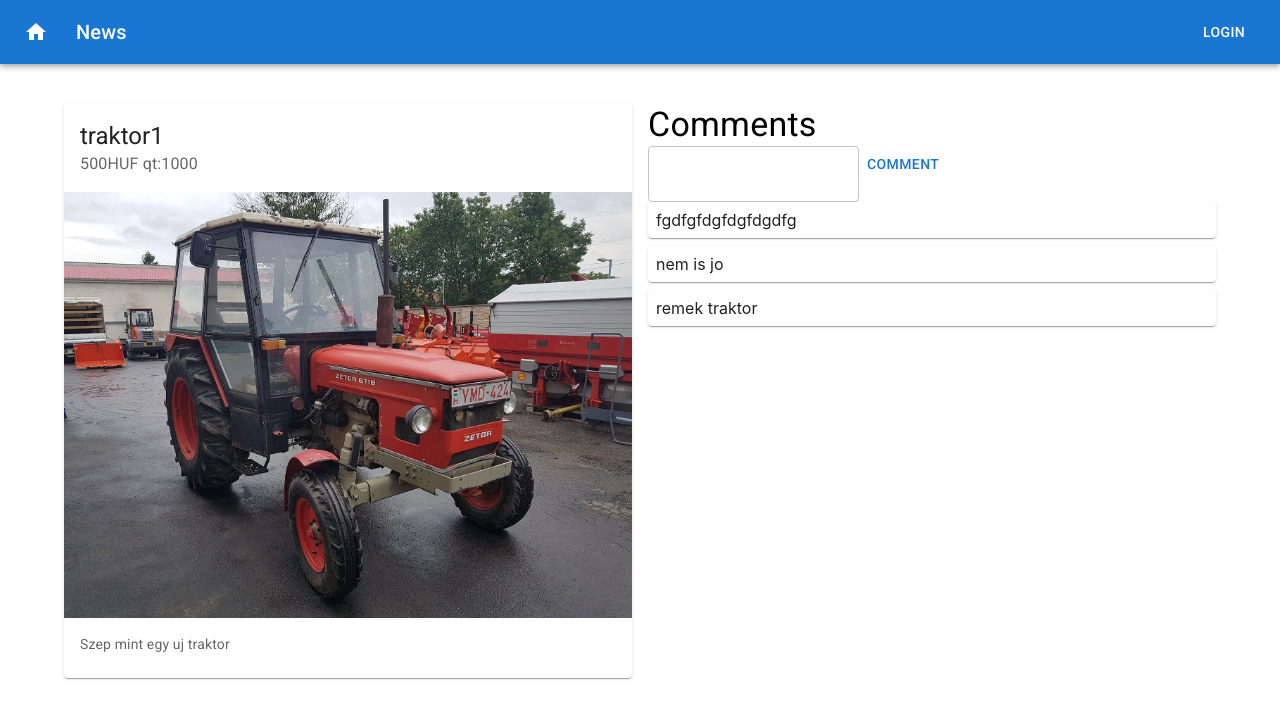
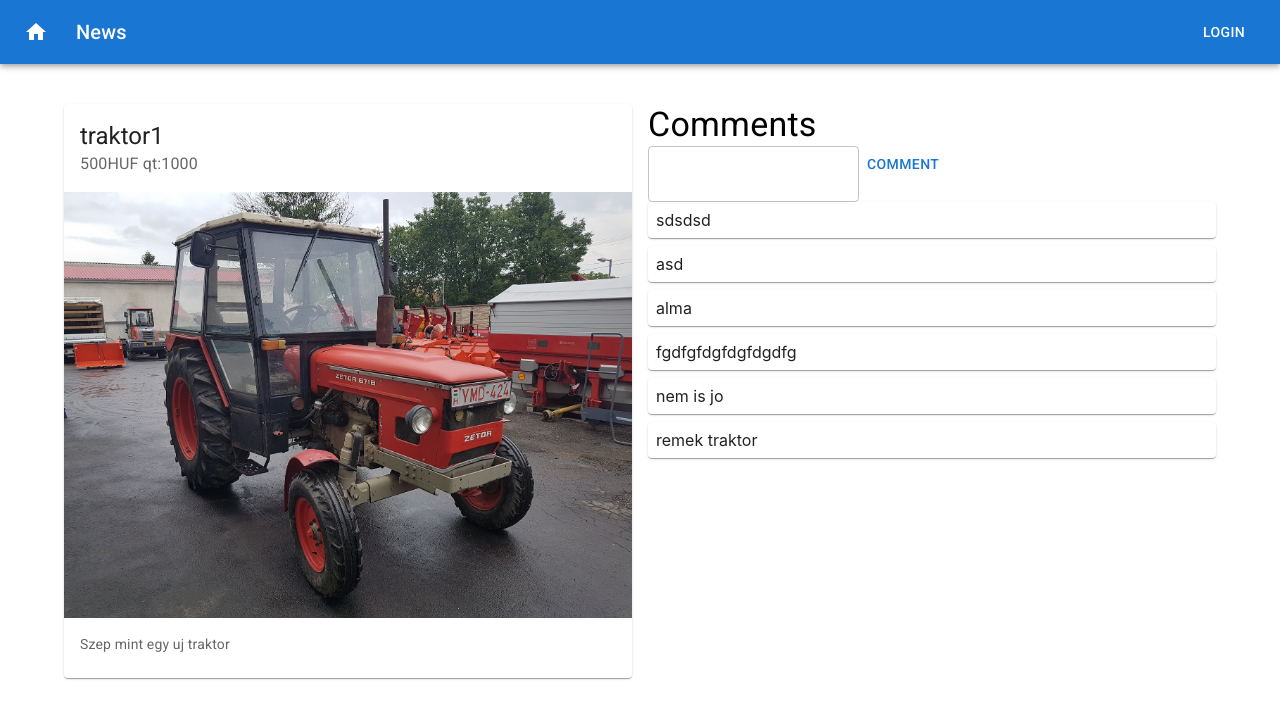
Before and after one commit to kasznar/d-react-training, a React (Create React App) app: page /product/1 in a window 1280 px wide. Shown: the top 718 px of the page. Built offline with nearby package versions, Linux system fonts and the light colour scheme; data requests are answered from the project's data file.

Commit message:
refresh after new comment

```diff
--- a/db.json
+++ b/db.json
@@ -34,6 +34,21 @@
       "productId": "1",
       "text": "fgdfgfdgfdgfdgdfg",
       "id": 8
+    },
+    {
+      "productId": "1",
+      "text": "alma",
+      "id": 9
+    },
+    {
+      "productId": "1",
+      "text": "asd",
+      "id": 10
+    },
+    {
+      "productId": "1",
+      "text": "sdsdsd",
+      "id": 11
     }
   ],
   "products": [
--- a/src/product/CommentsPanel.tsx
+++ b/src/product/CommentsPanel.tsx
@@ -1,25 +1,9 @@
-import React, {ChangeEvent, FC, useEffect, useState} from "react";
-import {Comment, getComments, postComments} from "../api/comments";
+import React, {FC} from "react";
 import {Button, Paper, TextField, Typography} from "@mui/material";
+import {useComments} from "./useComments";
 
 export const CommentsPanel: FC<{ productId: string }> = ({ productId }) => {
-  const [comments, setComments] = useState<Comment[]>([]);
-  const [newComment, setNewComment] = useState('');
-
-  useEffect(() => {
-    getComments(productId).then((data) => {
-      setComments(data);
-    });
-  }, [productId, setComments]);
-
-  function handleChange(event: ChangeEvent<HTMLInputElement>) {
-    setNewComment(event.target.value);
-  }
-
-  async function handleClick() {
-        await postComments({productId, text: newComment});
-      setNewComment('');
-  }
+  const {handleClick, comments, handleChange, newComment} = useComments(productId)
 
   return (
     <React.Fragment>
--- /dev/null
+++ b/src/product/useComments.ts
@@ -0,0 +1,28 @@
+import {ChangeEvent, useCallback, useEffect, useState} from "react";
+import {Comment, getComments, postComments} from "../api/comments";
+
+export const useComments = (productId: string) => {
+    const [comments, setComments] = useState<Comment[]>([]);
+    const [newComment, setNewComment] = useState('');
+
+    const fetchComments = useCallback(async ()=>{
+        const res = await getComments(productId);
+        setComments(res);
+    }, [productId, setComments])
+
+    useEffect(() => {
+        fetchComments()
+    }, [fetchComments]);
+
+    function handleChange(event: ChangeEvent<HTMLInputElement>) {
+        setNewComment(event.target.value);
+    }
+
+    async function handleClick() {
+        await postComments({productId, text: newComment});
+        setNewComment('');
+        await fetchComments();
+    }
+
+    return {comments, handleChange, handleClick, newComment}
+}
```
